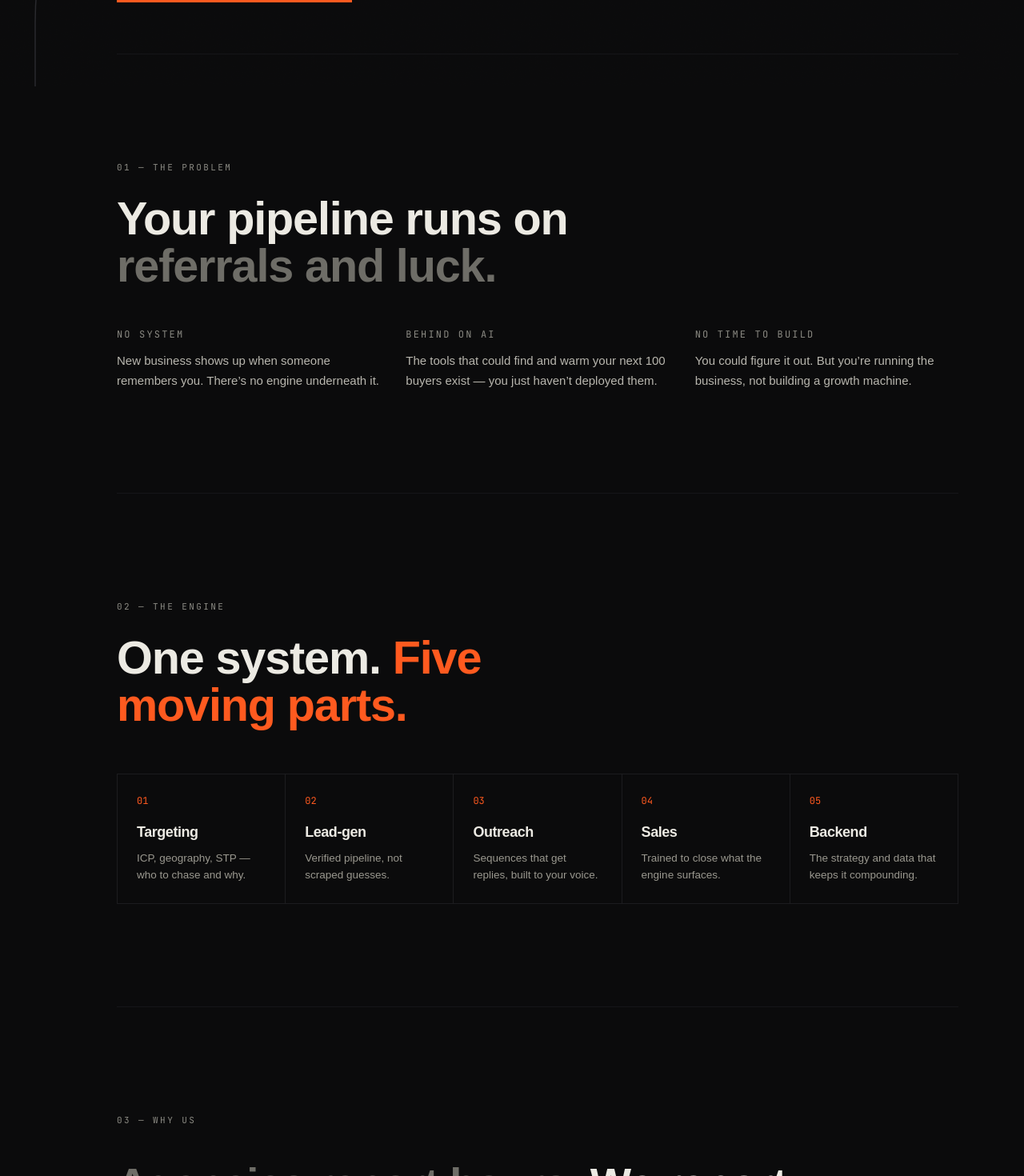
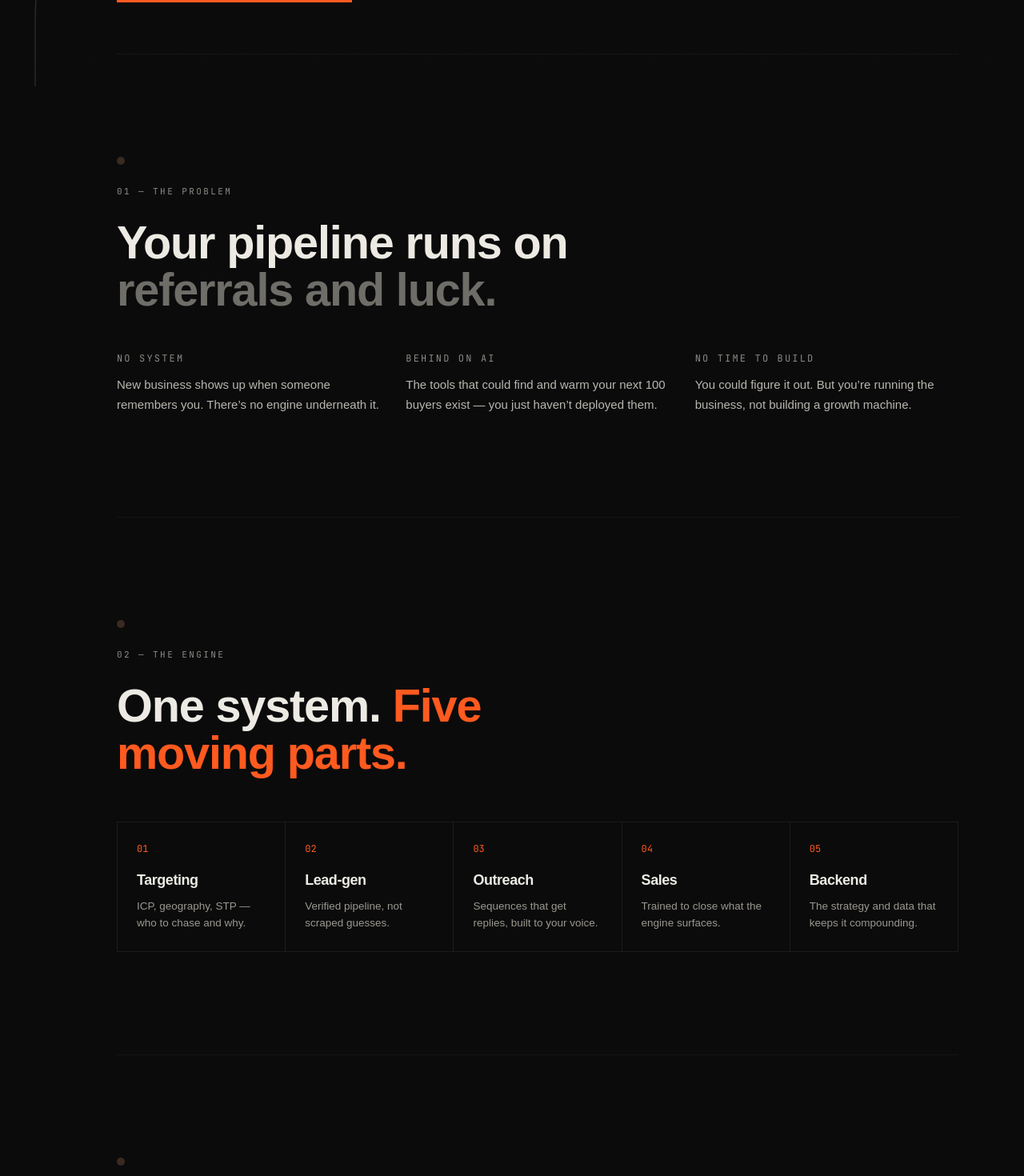
Before and after one commit to alishaheen-png/propelbd-molten, a Next.js app: page / in a window 1280 px wide. Shown: the part 692-2162 px from the top of the page at 80% size. Built offline with nearby package versions, Linux system fonts and the light colour scheme; a web font is replaced by a local one.

Commit message:
ship-gate fixes: real molten node dots (fix dead .node fill-on-span, kimi QA CRIT), metadataBase for canonical/OG; free-gstack FPs rejected (ACCENT defined, next/font className correct)

```diff
--- a/app/layout.tsx
+++ b/app/layout.tsx
@@ -26,6 +26,7 @@ const jetbrains = JetBrains_Mono({
 });
 
 export const metadata: Metadata = {
+  metadataBase: new URL("https://propelbd.com"),
   title: "PropelBD — Fractional Business Development",
   description: "Revenue is a system. We run it. Fractional BD for founders in Dubai and Abu Dhabi.",
   openGraph: {
--- a/components/Landing.tsx
+++ b/components/Landing.tsx
@@ -64,9 +64,13 @@ export default function Landing() {
           scrollTrigger: { trigger: root.current, start: "top top", end: "bottom bottom", scrub: 0.6 },
         });
       }
-      // thread nodes ignite as the spine passes
+      // thread nodes ignite as the spine passes (real molten dots, not SVG-fill-on-span)
       gsap.utils.toArray<HTMLElement>(".node").forEach((n) => {
-        gsap.to(n, { fill: ACCENT, opacity: 1, boxShadow: "0 0 12px #FF5A1F", scrollTrigger: { trigger: n.dataset.at || root.current, start: "top 62%", toggleActions: "play none none reverse" } });
+        gsap.to(n, {
+          backgroundColor: ACCENT, scale: 1.4, boxShadow: "0 0 16px rgba(255,90,31,0.9)",
+          duration: 0.4, ease: "power2.out",
+          scrollTrigger: { trigger: n.dataset.at || root.current, start: "top 70%", toggleActions: "play none none reverse" },
+        });
       });
 
       // section reveals (GSAP vocab, not IntersectionObserver)
@@ -143,7 +147,7 @@ export default function Landing() {
 
         {/* PROBLEM (new) */}
         <section className="py-24 md:py-32">
-          <span className="node" data-at="#problem-h" /><div data-reveal><Label>01 — The problem</Label></div>
+          <span className="node mb-5 block h-2.5 w-2.5 rounded-full bg-[#3A2A20]" data-at="#problem-h" /><div data-reveal><Label>01 — The problem</Label></div>
           <h2 id="problem-h" data-reveal className="mt-6 max-w-[18ch] font-display font-bold leading-[1.02] tracking-[-0.02em]" style={{ fontSize: "clamp(2rem, 5vw, 3.6rem)" }}>
             Your pipeline runs on <span className="text-[#6E6D67]">referrals and luck.</span>
           </h2>
@@ -165,7 +169,7 @@ export default function Landing() {
 
         {/* ENGINE (new — show the product) */}
         <section className="py-24 md:py-32">
-          <span className="node" data-at="#engine-h" /><div data-reveal><Label>02 — The engine</Label></div>
+          <span className="node mb-5 block h-2.5 w-2.5 rounded-full bg-[#3A2A20]" data-at="#engine-h" /><div data-reveal><Label>02 — The engine</Label></div>
           <h2 id="engine-h" data-reveal className="mt-6 max-w-[20ch] font-display font-bold leading-[1.02] tracking-[-0.02em]" style={{ fontSize: "clamp(2rem, 5vw, 3.6rem)" }}>
             One system. <span style={{ color: ACCENT }}>Five moving parts.</span>
           </h2>
@@ -190,7 +194,7 @@ export default function Landing() {
 
         {/* WEDGE (fixed — accountability, not comp-model) */}
         <section id="how" className="py-24 md:py-32">
-          <span className="node" data-at="#wedge-h" /><div data-reveal><Label>03 — Why us</Label></div>
+          <span className="node mb-5 block h-2.5 w-2.5 rounded-full bg-[#3A2A20]" data-at="#wedge-h" /><div data-reveal><Label>03 — Why us</Label></div>
           <div id="wedge-h" className="mt-10 space-y-6 md:space-y-8">
             {[
               ["Agencies report hours.", "We report pipeline."],
@@ -208,7 +212,7 @@ export default function Landing() {
 
         {/* PROOF (SupperClub — real framing, NO fabricated quote) */}
         <section className="py-24 md:py-32">
-          <span className="node" data-at="#proof-h" /><div data-reveal><Label>04 — Proof</Label></div>
+          <span className="node mb-5 block h-2.5 w-2.5 rounded-full bg-[#3A2A20]" data-at="#proof-h" /><div data-reveal><Label>04 — Proof</Label></div>
           <h2 id="proof-h" data-reveal className="mt-6 font-display font-bold leading-[1.02] tracking-[-0.02em]" style={{ fontSize: "clamp(2rem, 4.6vw, 3.4rem)" }}>
             We built the engine for <span style={{ color: ACCENT }}>SupperClub</span>.
           </h2>
@@ -238,7 +242,7 @@ export default function Landing() {
 
         {/* WHO */}
         <section className="py-24 md:py-32">
-          <span className="node" data-at="#who-h" /><div data-reveal><Label>05 — Who it’s for</Label></div>
+          <span className="node mb-5 block h-2.5 w-2.5 rounded-full bg-[#3A2A20]" data-at="#who-h" /><div data-reveal><Label>05 — Who it’s for</Label></div>
           <h2 id="who-h" data-reveal className="mt-6 max-w-[24ch] font-display font-bold leading-[1.02] tracking-[-0.02em]" style={{ fontSize: "clamp(2rem, 5vw, 3.6rem)" }}>
             UAE companies <span className="text-[#6E6D67]">behind on AI.</span>
           </h2>
@@ -260,7 +264,7 @@ export default function Landing() {
 
         {/* FOUNDER (new — a human for the trust buy) */}
         <section className="py-24 md:py-32">
-          <span className="node" data-at="#founder-h" /><div data-reveal><Label>06 — Who builds it</Label></div>
+          <span className="node mb-5 block h-2.5 w-2.5 rounded-full bg-[#3A2A20]" data-at="#founder-h" /><div data-reveal><Label>06 — Who builds it</Label></div>
           <div className="mt-10 grid gap-10 md:grid-cols-[auto_1fr] md:items-center md:gap-14">
             <div data-reveal className="flex h-28 w-28 items-center justify-center border border-[#26262A] font-display text-3xl font-bold text-[#6E6D67]">AS</div>
             <div data-reveal>
```
Also changed, not shown: 3 other files (tests, documents, lock files or other folders).
